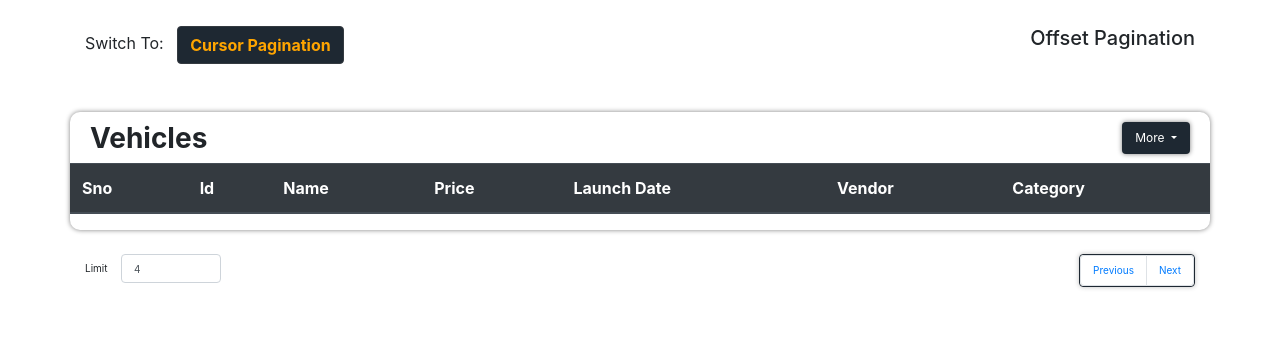
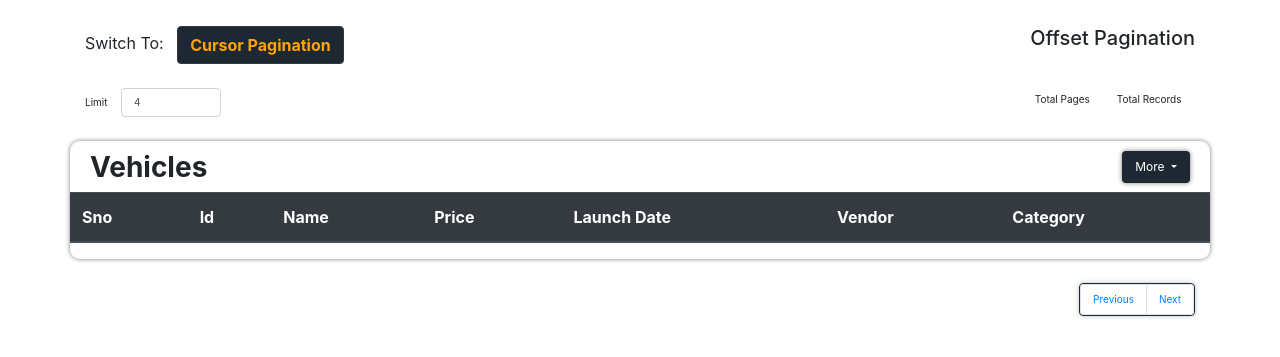
Before and after one commit to Ahtii/django-graphql, a Django app: page / in a window 1280 px wide. Shown: the top 357 px of the page. Run offline with Django 3.2, Linux system fonts and the light colour scheme; data that the repository does not hold is empty; some libraries are stand-ins or nearby versions.

Commit message:
add total pages and records

```diff
--- a/static/css/index.css
+++ b/static/css/index.css
@@ -109,3 +109,9 @@
 .enabler-txt {
     color: orange;
 }
+.limit-group input {
+    font-size: 10px;
+}
+.total-group {
+    float: right;
+}
--- a/static/js/index.js
+++ b/static/js/index.js
@@ -45,7 +45,7 @@ function get_cookie(name){
 }
 
 var offset = 0, limit = $("#limit").val();
-var has_next_page, has_prev_page, num_of_pages;
+var has_next_page, has_prev_page, num_of_pages, total_pages, total_records;
 
 // pagination filter
 
@@ -91,6 +91,7 @@ function fetch_new_data() {
                                 hasNext
                                 hasPrev
                                 totalPages
+                                totalRecords
                             }
                         }
                     `
@@ -102,6 +103,10 @@ function fetch_new_data() {
         has_next_page = data['vehicleByOffsetPaginator']["hasNext"];
         has_prev_page = data['vehicleByOffsetPaginator']["hasPrev"];
         num_of_pages = data['vehicleByOffsetPaginator']["totalPages"];
+        total_pages = data['vehicleByOffsetPaginator']["totalPages"];
+        total_records = data['vehicleByOffsetPaginator']["totalRecords"];
+        $(".total-pages").text(total_pages);
+        $(".total-records").text(total_records);
     });
 }
 
--- a/stock/graphql/types.py
+++ b/stock/graphql/types.py
@@ -4,6 +4,9 @@ import graphene
 
 # For relay pagination
 from graphene import relay
+
+# change pagination position
+# add filter to pagination
 
 # Module to Map each django model to graphql type
 
--- a/templates/index.html
+++ b/templates/index.html
@@ -24,6 +24,29 @@
                     <h5 class="current-pagination text-right"> Offset Pagination </h5>
                 </div>
             </div><br>
+        </div>
+        <div class="container">
+            <!-- Pagination Total -->
+            <div class="row">
+                <div class="col-6 limit-group">
+                    <div class="form-inline">
+                        <div class="form-group">
+                            <label>Limit</label> &nbsp;&nbsp;&nbsp;
+                            <input type="number" class="form-control" id="limit" value="4">
+                        </div>
+                    </div>
+                </div>
+                <div class="col-6">
+                    <div class="form-inline total-group">
+                        <div class="form-group">
+                            <label>Total Pages</label> &nbsp;&nbsp;&nbsp;
+                            <span class="total-pages"></span> &nbsp;&nbsp;&nbsp;
+                            <label>Total Records</label> &nbsp;&nbsp;&nbsp;
+                            <span class="total-records"></span>
+                        </div>
+                    </div>
+                </div>
+            </div>
         </div><br>
         <div class="container main-table">
             <div class="row table-heading">
@@ -139,12 +162,6 @@
             <!-- Offset Pagination -->
             <div class="row offset-pagination">
                 <div class="col-4">
-                    <div class="form-inline">
-                        <div class="form-group">
-                            <label>Limit</label> &nbsp;&nbsp;&nbsp;
-                            <input type="number" class="form-control" id="limit" value="4">
-                        </div>
-                    </div>
                 </div>
                 <div class="col paginator">
                     <nav class="pagination-nav">
```
Also changed, not shown: stock/graphql/query.py (+5 -2 lines).
